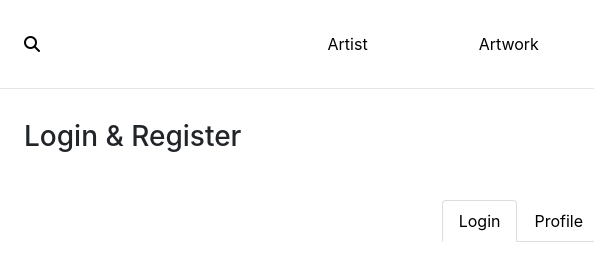
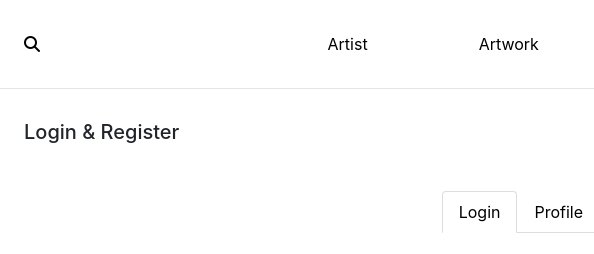
Before and after one commit to omewomano/art, a plain HTML site: page login.html in a window 1280 px wide. Shown: the top 254 px of the page, 0-594 px from the left. Drawn offline with nearby package versions, Linux system fonts and the light colour scheme.

Commit message:
edited the login header size

```diff
--- a/login.html
+++ b/login.html
@@ -54,7 +54,7 @@
           <div class="row no-gutters">
 
             <div class="col-md ml-4 my-3 ">
-              <h3>Login &amp; Register</h3>
+              <h5>Login &amp; Register</h5>
             </div>
 
             <!-- <div class="col-md">
```
